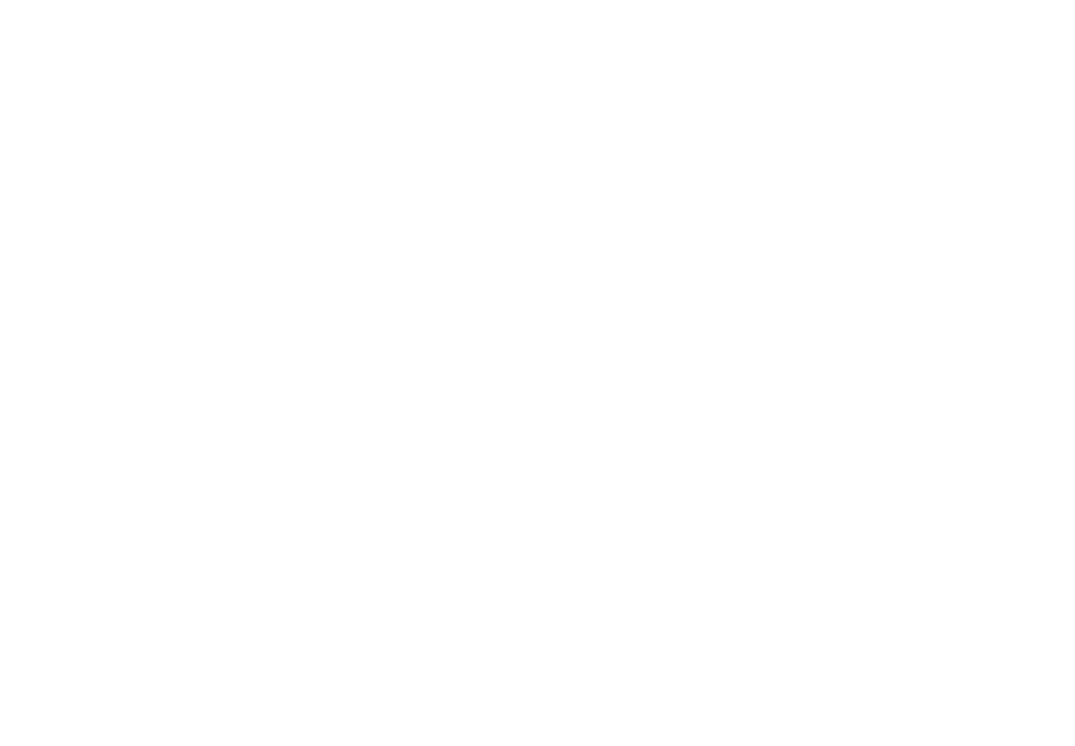
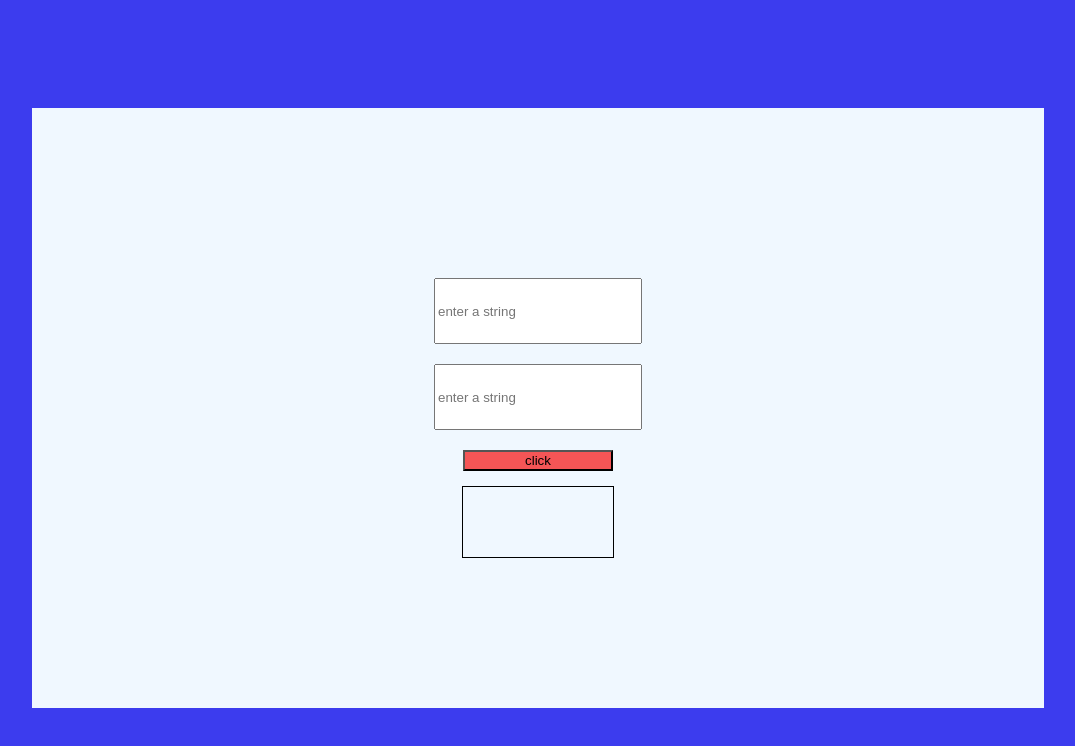
Before and after one commit to kadjialan/strings-page-js, a plain HTML site: page index.html in a window 1280 px wide. Shown: the whole page, without its empty margins (102-1177 px from the left). Drawn offline with Linux system fonts and the light colour scheme.

Commit message:
design and functionality

```diff
--- a/asserts/script/script.js
+++ b/asserts/script/script.js
@@ -0,0 +1,27 @@
+const input1 = document.querySelector('.text1')
+const input2 = document.querySelector('.text2')
+const done = document.querySelector('.button')
+const holder = document.querySelector('.content')
+let bizarre
+done.onclick = function compare () {
+  const result1 = (input1.value).split('')
+  const result2 = (input2.value).split('')
+  const map = {}
+  if (result1.length === result2.length) {
+    for (let i = 0; i < result1.length; i++) {
+      if (map[result1[i]] === undefined) {
+        map[result1[i]] = result2[i]
+        bizarre = true
+      } else if (map[result1[i]] !== result2[i]) {
+        bizarre = false
+      }
+    }
+    if (bizarre !== true) {
+      holder.innerHTML = 'false'
+    } else {
+      holder.innerHTML = 'true'
+    }
+  } else {
+    holder.innerHTML = 'strings are unequal'
+  }
+}
--- a/asserts/styles/styles.css
+++ b/asserts/styles/styles.css
@@ -0,0 +1,43 @@
+body {
+  display: flex;
+  flex-direction: column;
+  justify-content: center;
+  align-items: center;
+  height: 100vh;
+  background-color: #1e1eecdd;
+}
+
+input {
+  width: 200px;
+  height: 60px;
+  margin-top: 20px;
+}
+
+.button {
+  margin-top: 20px;
+  width: 150px;
+  background-color: #f64545e7;
+}
+
+.main {
+  width: 80%;
+  margin: auto;
+  background-color: aliceblue;
+  display: flex;
+  flex-direction: column;
+  align-items: center;
+  justify-content: center;
+  min-height: 600px;
+}
+
+.content {
+  height: 70px;
+  width: 150px;
+  border: 1px solid black;
+  margin-top: 15px;
+  justify-content: center;
+  align-items: center;
+  display: flex;
+  flex-direction: column;
+  color: blue;
+}
--- a/index.html
+++ b/index.html
@@ -8,8 +8,12 @@
     <title>string</title>
 </head>
 <body>
-
-
+    <div class="main">
+    <input type="text" class="text1" placeholder="enter a string">
+    <input type="text" class="text2" placeholder="enter a string">
+    <button class="button">click</button>
+    <div class="content"></div>
+    </div>
 
 
 
```
